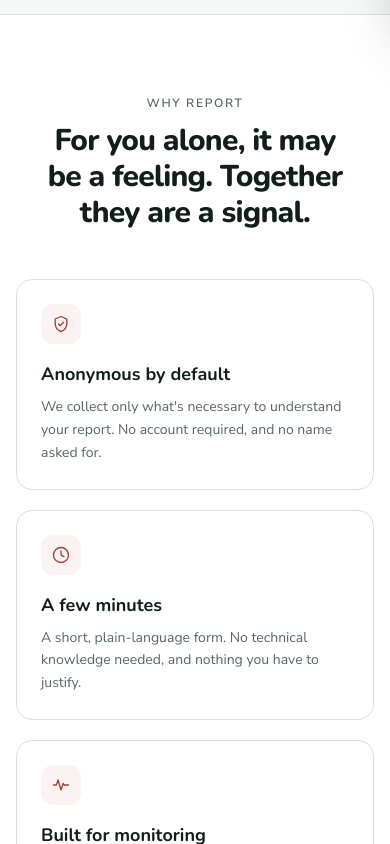
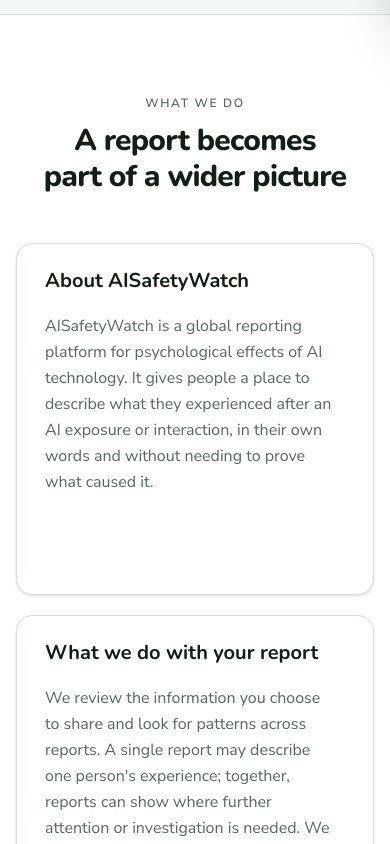
Before and after one commit to Aijwerkingen/aijwerkingen.github.io, a Next.js app: page / in a window 390 px wide. Shown: the part 820-1664 px from the top of the page. Built offline with nearby package versions, Linux system fonts and the light colour scheme; no server answers.

Commit message:
feat: add responsive what-we-do cards to home

```diff
--- a/src/app/page.tsx
+++ b/src/app/page.tsx
@@ -1,9 +1,7 @@
 import Link from "next/link";
 import {
   ChatIcon,
-  ClockIcon,
   NoteIcon,
-  PulseIcon,
   ShieldIcon,
 } from "@/components/Icons";
 import { content } from "@/content.config";
@@ -15,18 +13,13 @@
   description: content.meta.pages.home.description,
 };
 
-const { hero, why, how, closing } = content.home;
+const { hero, whatWeDo, how, closing } = content.home;
 
 // Icons are presentation, not copy, so they stay here and zip with the config text.
-const whyIcons = [
-  <ShieldIcon key="shield" className="size-5" />,
-  <ClockIcon key="clock" className="size-5" />,
-  <PulseIcon key="pulse" className="size-5" />,
-];
 const howIcons = [
   <ChatIcon key="chat" className="size-5" />,
   <NoteIcon key="note" className="size-5" />,
-  <PulseIcon key="pulse" className="size-5" />,
+  <ShieldIcon key="shield" className="size-5" />,
 ];
 
 export default function HomePage() {
@@ -71,20 +64,15 @@
 
       <section className="mx-auto max-w-5xl px-4 py-20">
         <div className="mx-auto max-w-2xl text-center">
-          <p className="eyebrow">{why.eyebrow}</p>
+          <p className="eyebrow">{whatWeDo.eyebrow}</p>
           <h2 className="font-display mt-3 text-3xl font-extrabold tracking-tight text-balance">
-            {why.title}
+            {whatWeDo.title}
           </h2>
         </div>
 
         <div className="mt-12 grid gap-5 sm:grid-cols-3">
-          {why.cards.map((card, i) => (
-            <TrustCard
-              key={card.title}
-              icon={whyIcons[i]}
-              title={card.title}
-              body={card.body}
-            />
+          {whatWeDo.cards.map((card) => (
+            <InfoCard key={card.title} title={card.title} body={card.body} />
           ))}
         </div>
       </section>
@@ -179,23 +167,20 @@
   );
 }
 
-function TrustCard({
-  icon,
+function InfoCard({
   title,
   body,
 }: {
-  icon: React.ReactNode;
   title: string;
   body: string;
 }) {
   return (
-    <div className="card transition-colors hover:border-accent-line">
-      <span className="flex size-10 items-center justify-center rounded-xl bg-accent-soft text-accent-strong">
-        {icon}
-      </span>
-      <h3 className="font-display mt-4 text-lg font-bold">{title}</h3>
-      <p className="mt-2 text-sm leading-relaxed text-ink-soft">{body}</p>
-    </div>
+    <article className="flex max-h-[27rem] min-h-[22rem] flex-col rounded-2xl border border-line bg-surface px-7 py-6 shadow-sm">
+      <h3 className="font-display text-xl font-bold leading-tight text-ink">{title}</h3>
+      <div className="mt-5 min-h-0 overflow-y-auto pr-2 text-base leading-relaxed text-ink-soft [scrollbar-color:var(--line)_transparent]">
+        <p>{body}</p>
+      </div>
+    </article>
   );
 }
 
--- a/src/content.config.ts
+++ b/src/content.config.ts
@@ -186,21 +186,21 @@
         "Your words are enough",
       ],
     },
-    why: {
-      eyebrow: "Why report",
-      title: "For you alone, it may be a feeling. Together they are a signal.",
+    whatWeDo: {
+      eyebrow: "What we do",
+      title: "A report becomes part of a wider picture",
       cards: [
         {
-          title: "Anonymous by default",
-          body: "We collect only what's necessary to understand your report. No account required, and no name asked for.",
+          title: "About AISafetyWatch",
+          body: "AISafetyWatch is a global reporting platform for psychological effects of AI technology. It gives people a place to describe what they experienced after an AI exposure or interaction, in their own words and without needing to prove what caused it.",
         },
         {
-          title: "A few minutes",
-          body: "A short, plain-language form. No technical knowledge needed, and nothing you have to justify.",
+          title: "What we do with your report",
+          body: "We review the information you choose to share and look for patterns across reports. A single report may describe one person's experience; together, reports can show where further attention or investigation is needed. We do not provide a diagnosis, emergency response, or individual medical advice.",
         },
         {
-          title: "Built for monitoring",
-          body: "Reports feed ongoing monitoring for patterns of harm across conversational AI tools and social media platforms.",
+          title: "What research we do",
+          body: "We study reported psychological effects of AI technology through structured online questionnaires and analysis of aggregated patterns. This helps us understand what people are experiencing, identify questions that need closer study, and improve how psychological effects of AI are monitored over time.",
         },
       ],
     },
```
